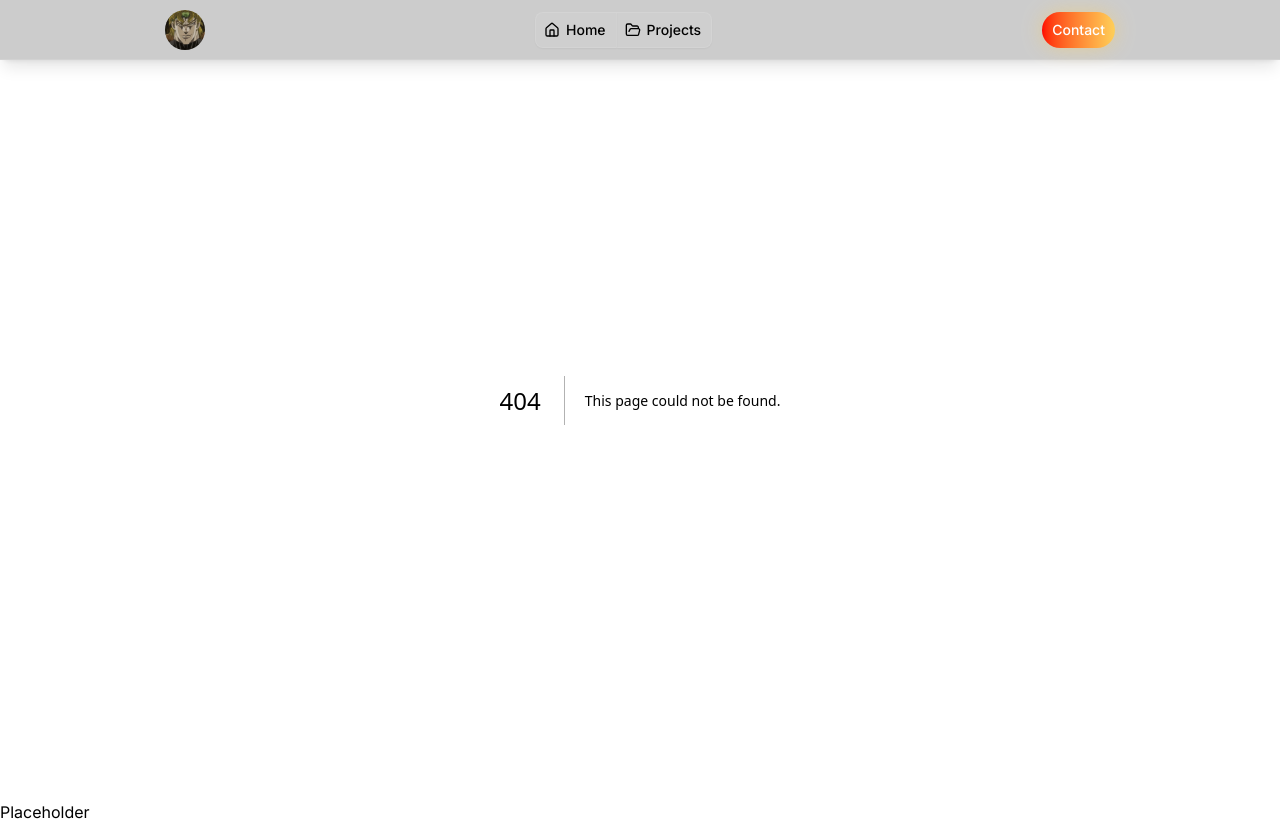
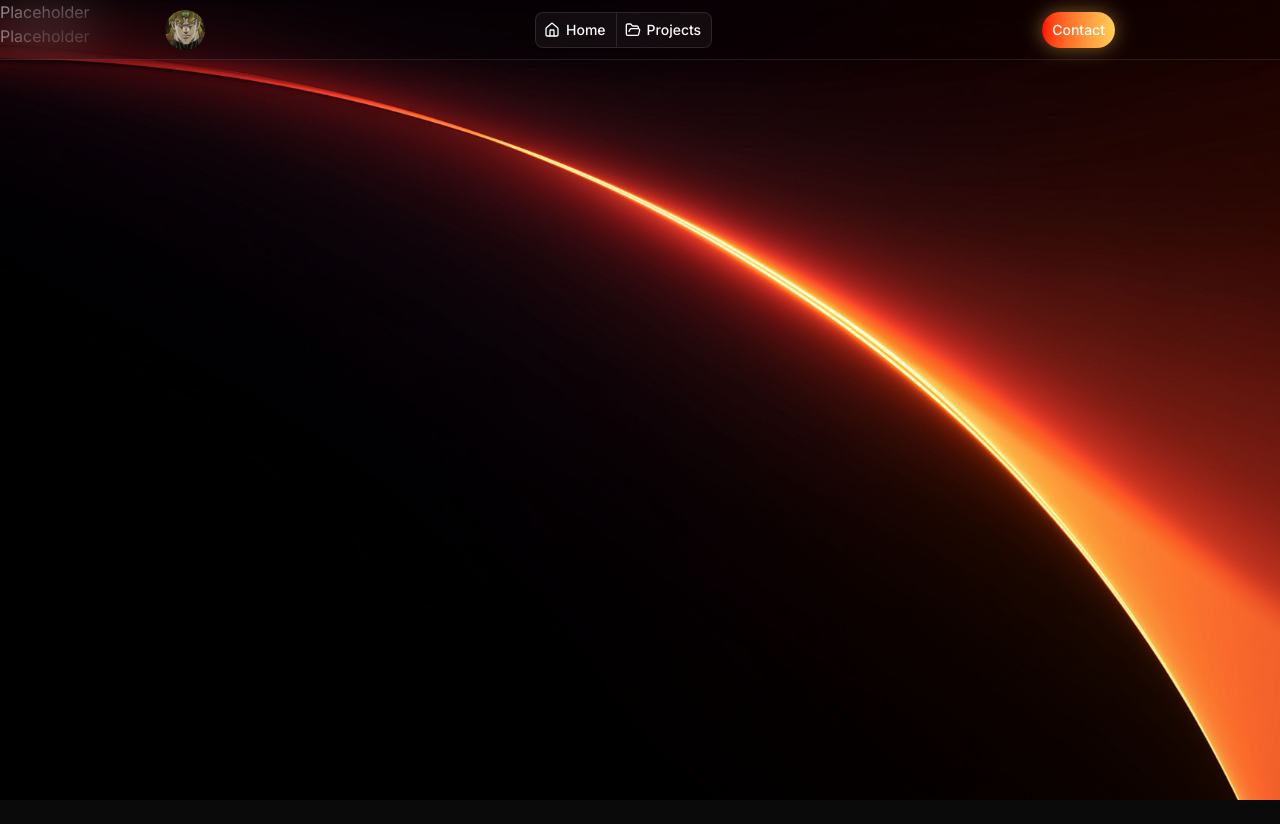
Before and after one commit to Dzolat/Portfolio, a Next.js app: page /projects in a window 1280 px wide. Before the commit this address had no page. After the commit the page ends 800 px from the top, so only its background shows below. Built offline with nearby package versions, Linux system fonts and the light colour scheme.

Commit message:
Create projects page

```diff
--- /dev/null
+++ b/app/projects/page.tsx
@@ -0,0 +1,6 @@
+export default function Projects()
+{
+    return (
+        <p>Placeholder</p>
+    )
+}
```
